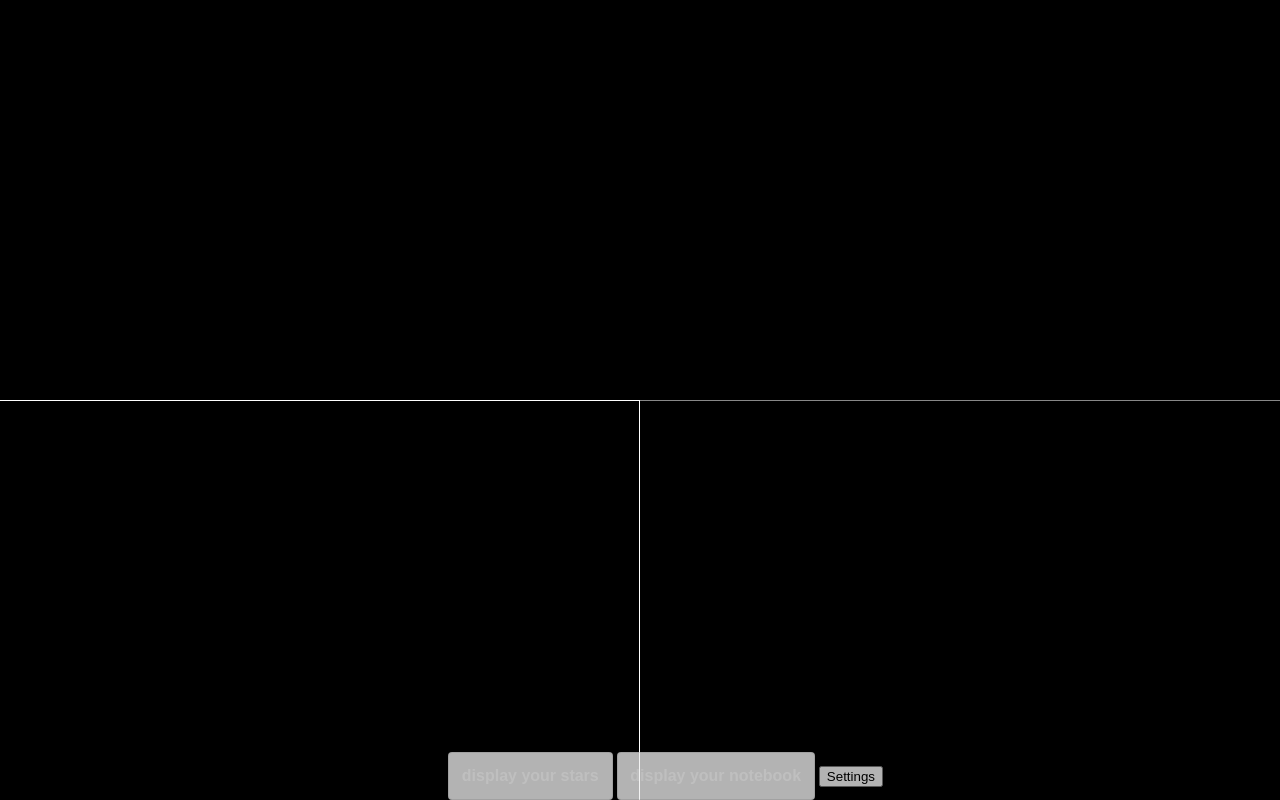
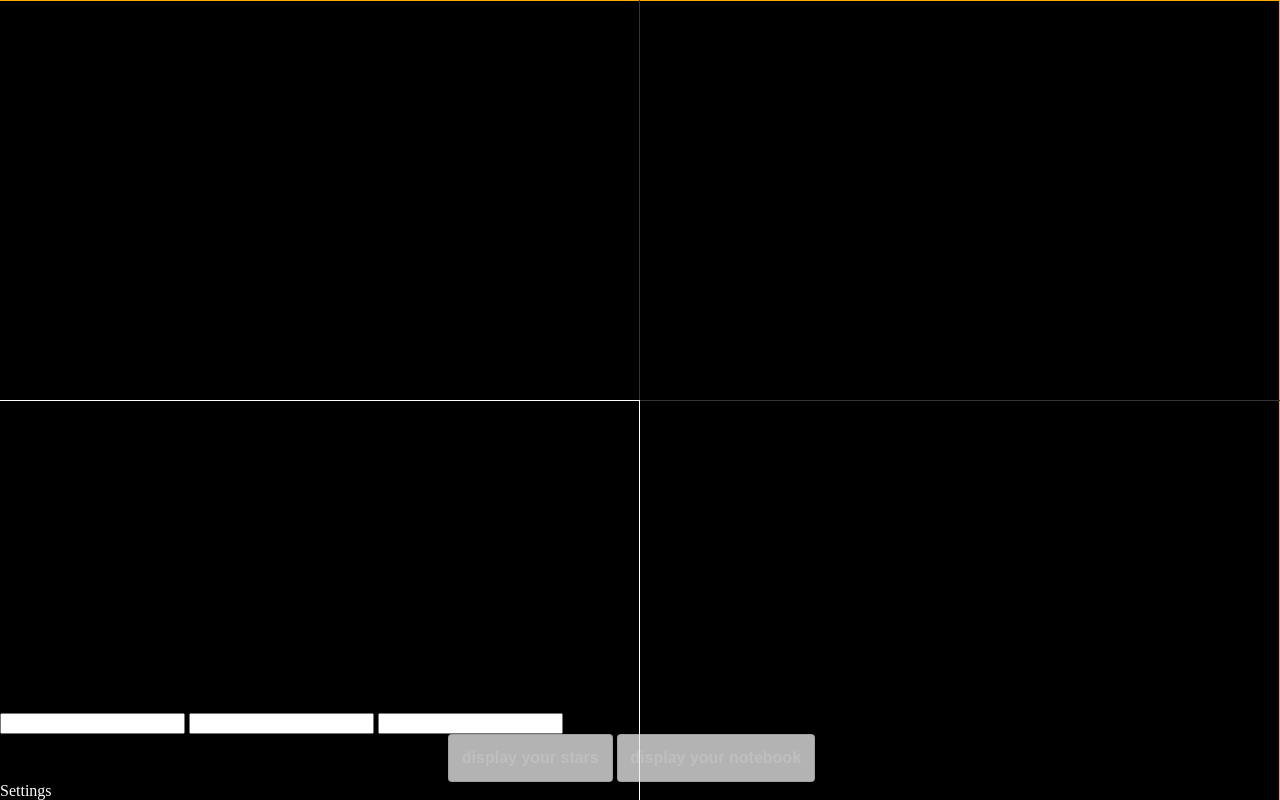
Before and after one commit to MaryGaney/oneGoodThing, a website built with Vite: page onegoodthing/index.html in a window 1280 px wide. Built offline with nearby package versions, Linux system fonts and the light colour scheme.

Commit message:
added galaxy view and started settings button

```diff
--- a/onegoodthing/index.html
+++ b/onegoodthing/index.html
@@ -11,13 +11,28 @@
     <div id="app">
       <canvas id="bg"></canvas>
         <div id="main">
+          <div class="goals">
+            <input type="text">
+            <input type="text" id="yellowNumber" name="yellowNumber">
+            <input type="text" id="greenNumber">
+          </div>
           <div class="buttons">
             <button id="displayStars">display your stars</button>
             <button id="displayNotebook">display your notebook</button>
-            <button id="settings">Settings</button>
+
+          </div>
+          <div class="popup" onclick="popUp()" style="color:white">Settings
+            <span class="popuptext" id="myPopup">Popup text...</span>
           </div>
         </div>
     </div>
     <script type="module" src="/main.jsx"></script>
+    <script>
+      function popUp() {
+        var popup = document.getElementById("myPopup");
+        console.log("this stupid button is working now");
+        popup.classList.toggle("show");
+      }
+    </script>
   </body>
 </html>
--- a/onegoodthing/main.jsx
+++ b/onegoodthing/main.jsx
@@ -20,34 +20,46 @@ import { GLTFLoader } from 'three/addons/loaders/GLTFLoader.js';
   }
 }//end of reset calendar*/
 
+//create the scene (background that holds everything)
 const scene = new THREE.Scene();
 
+//create the camera
 const camera = new THREE.PerspectiveCamera(75, window.innerWidth/window.innerHeight);
 
+//create the renderer
 const renderer = new THREE.WebGL1Renderer({
   canvas: document.querySelector('#bg'),
 
 });
 
+//renderer automatically adjusts to device window
 renderer.setPixelRatio( window.devicePixelRatio );
 renderer.setSize( window.innerWidth, window.innerHeight );
 
 //camera.lookAt(-1.2,0,-1);
 
+//add the background that holds everything and the camera
 renderer.render( scene, camera );
 
+//create lighting
 const pointLight = new THREE.PointLight(0xffffff, 2);
+const ambientLight = new THREE.AmbientLight(0xffffff);
 //pointLight.position.set(2.5,4,-1);
 //pointLight.castShadow = true;
 
-
-const ambientLight = new THREE.AmbientLight(0xffffff);
+//add the lights to the scene
 scene.add(pointLight, ambientLight);
 
+//adds a box to show where the camera is
+const helper = new THREE.CameraHelper( camera );
+scene.add( helper );
+
+//adds a box to show where the light is and adds the grid
 const lightHelper = new THREE.PointLightHelper(pointLight);
 const gridHelper = new THREE.GridHelper(200,50);
 scene.add(lightHelper, gridHelper);
 
+//allows for movement in the scene
 const controls = new OrbitControls(camera, renderer.domElement);
 
 /*
@@ -90,18 +102,20 @@ loader.load( 'fonts/helvetiker_regular.typeface.json', function ( helvetiker ) {
 } );
 */
 
+//takes in a start number and counts from the starting number to the ending number
+//adding all of the numbers from the start number to the end number in the array
 function countdown(startNumber, endNumber){
   let newArray = [];
   for(let count = startNumber; count <= endNumber; count++){
       let numberSend = count;
-      //console.log(numberSend);
-      //console.log(count);
       newArray.push(numberSend)
-      //return numberSend;
   }
   return newArray;
 }
 
+//returns an array full of however many amount of the wanted number (repeats)
+//this is to help with calendar view so that the x and z will stay the same but
+//the y will change
 function returnZero(wantNumber, repeats){
   let newArray = [];
   for(let count = 0; count <= repeats; count++){
@@ -113,19 +127,20 @@ function returnZero(wantNumber, repeats){
 
 
 //JUST FYI THIS FUNCTION IS NOT DONE DO. NOT. CALL. IT.
-
+//count is the number of times this function has gone through
 let count = 0;
-
-function addStar(){
+/*
+function addStarOrdered(){
 
   const Months = ["Jan", "Feb", "Mar", "Apr", "May", "Jun", "Jul", "Aug", "Sept", "Oct", "Nov", "Dec"];
   const geometry = new THREE.SphereGeometry(0.25,27,27);
   const material = new THREE.MeshStandardMaterial( { color: 0xffffff} );
-  /*
+
   let monthStarArrayOriginal = [];
   function createMonthStar(monthStarArray){
     for(let monthName = 0; monthName < Months.length; monthName++){
       Months[monthName] = new THREE.Mesh(geometry, material);
+
       monthStarArray.push(Months[monthName]);
     }
     console.log(monthStarArray);
@@ -154,16 +169,14 @@ function createArrays(starNumberArray){
   const[toThirty] = Array(1).fill().map(() => countdown( -4,26));
   const[toTwentyNine] = Array(1).fill().map(() => countdown( -4,24));
 
-
   createMonthStar(monthStarArrayOriginal);
   createArrays(starNumberArrayOriginal);
+
+  const[toThirtyOne] = Array(1).fill().map(() => countdown(-4,27));
 
   for(let combineAll = 0; combineAll < 13; combineAll++){
     monthStarArrayOriginal[combineAll].position.set(starNumberArrayOriginal[combineAll], toThirtyOne[combineAll], starNumberArrayOriginal[combineAll]);
   }
-
-*/
-
 
   const starJan = new THREE.Mesh(geometry, material);
 
@@ -171,8 +184,6 @@ function createArrays(starNumberArray){
 
   const[zeros] = Array(1).fill().map(() => returnZero(0,31));
 
-
-  const[toThirtyOne] = Array(1).fill().map(() => countdown(-4,27));
 
   starJan.position.set(zeros[count],toThirtyOne[count],zeros[count]);
   /*
@@ -188,8 +199,9 @@ function createArrays(starNumberArray){
   starNov.position.set(tens[count], toThirty[count], zeros[count]);
   starDec.position.set(elevens[count], toThirtyOne[count], zeros[count]);
   */
+ /*
   scene.add(starJan);
-  /*
+
   scene.add(starFeb);
   scene.add(starMar);
   scene.add(starApr);
@@ -202,25 +214,95 @@ function createArrays(starNumberArray){
   scene.add(starNov);
   scene.add(starDec);
   */
- count++;
+/*
+
+
+}
+*/
+
+//this is the number of days in each month - 1 (to account for 0)
+//eventually I'll just the date and time automatically, but I wanted to wait and see if the actual function
+//worked first
+const Months = [[0,1,2,3,4,5,6,7,8,9,10,11,12,13,14,15,16,17,18,19,20,21,22,23,24,25,26,27,28,29,30],
+[0,1,2,3,4,5,6,7,8,9,10,11,12,13,14,15,16,17,18,19,20,21,22,23,24,25,26,27],
+[0,1,2,3,4,5,6,7,8,9,10,11,12,13,14,15,16,17,18,19,20,21,22,23,24,25,26,27,28,29,30],
+[0,1,2,3,4,5,6,7,8,9,10,11,12,13,14,15,16,17,18,19,20,21,22,23,24,25,26,27,28,29],
+[0,1,2,3,4,5,6,7,8,9,10,11,12,13,14,15,16,17,18,19,20,21,22,23,24,25,26,27,28,29,30],
+[0,1,2,3,4,5,6,7,8,9,10,11,12,13,14,15,16,17,18,19,20,21,22,23,24,25,26,27,28,29],
+[0,1,2,3,4,5,6,7,8,9,10,11,12,13,14,15,16,17,18,19,20,21,22,23,24,25,26,27,28,29],
+[0,1,2,3,4,5,6,7,8,9,10,11,12,13,14,15,16,17,18,19,20,21,22,23,24,25,26,27,28,29,30],
+[0,1,2,3,4,5,6,7,8,9,10,11,12,13,14,15,16,17,18,19,20,21,22,23,24,25,26,27,28,29],
+[0,1,2,3,4,5,6,7,8,9,10,11,12,13,14,15,16,17,18,19,20,21,22,23,24,25,26,27,28,29,30],
+[0,1,2,3,4,5,6,7,8,9,10,11,12,13,14,15,16,17,18,19,20,21,22,23,24,25,26,27,28,29],
+[0,1,2,3,4,5,6,7,8,9,10,11,12,13,14,15,16,17,18,19,20,21,22,23,24,25,26,27,28,29,30]
+];
+
+//this adds the dimensions and color for each star
+const geometry = new THREE.SphereGeometry(0.25,27,27);
+const material = new THREE.MeshStandardMaterial( { color: 0xffffff} );
+
+//this is the array of stars that need to be added to the scene
+let monthStarArrayOriginal = [];
+
+function createMonthStar(monthStarArray){
+  for(let monthName = 0; monthName < Months.length; monthName++){
+    console.log("does this even repeat??");
+    for(let monthDayNumber = 0; monthDayNumber < Months[monthName].length; monthDayNumber++){
+      Months[monthName[monthDayNumber]] = new THREE.Mesh(geometry, material);
+
+      monthStarArray.push(Months[monthName[monthDayNumber]]);
+      console.log("see if this works");
+    }
+    console.log(monthStarArray);
+
+  }
+  return monthStarArray;
 }
 
-function clearTheStage(){
-  location.reload();
+createMonthStar(monthStarArrayOriginal);
+
+//starGalaxyCount counts the number of times the galaxy display is used
+let starGalaxyCount = 0;
+function addStarGalaxy(arrayOfMonths){
+  //console.log("we got through");
+
+  const[x, y, z] = Array(3).fill().map(() => THREE.MathUtils.randFloatSpread(100));
+  //arrayOfMonths[starGalaxyCount].position.set(THREE.MathUtils.randFloatSpread(100),THREE.MathUtils.randFloatSpread(100),THREE.MathUtils.randFloatSpread(100));
+  arrayOfMonths[starGalaxyCount].position.set(x,y,z);
+    //console.log("this part is working");
+    scene.add(arrayOfMonths[starGalaxyCount]);
+  starGalaxyCount++;
 }
 
-function populateStars(){
+//this function moves the camera and adds the stars to the scene in an array of 12 for the 12 months
+//this handles the galaxy order
+function populateStarsGalaxy(){
   camera.position.setZ(-40);
   camera.position.setY(20);
   camera.position.setX(3);
   camera.lookAt(-2,1,1);
   console.log("it's working");
-  let allTheStars = Array(31).fill().forEach(addStar);
+  for(let x = 0; x < monthStarArrayOriginal.length; x++){
+    Array(12).fill(addStarGalaxy(monthStarArrayOriginal));
   }
+}
+
+//this function moves the camera and adds the stars to the scene in an array of 12 for the 12 months
+//this handles the calendar order
+/*function populateStarsOrdered(){
+  camera.position.setZ(-40);
+  camera.position.setY(20);
+  camera.position.setX(3);
+  camera.lookAt(-2,1,1);
+  console.log("it's working");
+  let allTheStars = Array(12).fill().forEach(addStarOrdered);
+}
+*/
+
+//this function moves the camera, moves the light, and adds a new loader which will add the notebook
 
 function loadNotebook(){
 
-  allTheStars.dispose();
 
   const loader = new GLTFLoader();
   pointLight.position.set(2.5,4,-1);
@@ -231,7 +313,6 @@ function loadNotebook(){
   camera.lookAt(0,0,0);
 
   loader.load( 'book.glb', function ( bookLayout) {
-
     scene.add( bookLayout.scene );
 
 
@@ -241,11 +322,12 @@ function loadNotebook(){
   });
 }
 
+//these are the two variables for the "display my stars" and "display my notebook" button
 const starButton = document.getElementById("displayStars");
 const notebookButton = document.getElementById("displayNotebook");
 
-
-starButton.addEventListener('click', populateStars);
+//when the buttons are clicked they run their specific functions that load in the stars or notebook
+starButton.addEventListener('click', populateStarsGalaxy);
 notebookButton.addEventListener('click', loadNotebook);
 
 
@@ -257,7 +339,7 @@ notebookButton.addEventListener('click', loadNotebook);
 //const spaceTexture = new THREE.TextureLoader().load('space.jpg');
 //scene.background = spaceTexture;
 
-
+//this function runs the scene
 function animate() {
   requestAnimationFrame( animate );
 
--- a/onegoodthing/style.css
+++ b/onegoodthing/style.css
@@ -1,6 +1,5 @@
 #bg{
   position: fixed;
-
   top: 0;
   left: 0;
   z-index:-1;
@@ -16,6 +15,55 @@
   right:0;
 }
 
+.popup {
+  position: relative;
+  display: inline-block;
+  cursor: pointer;
+  top:0;
+  left:0;
+}
+/* The actual popup (appears on top) */
+.popup .popuptext {
+  visibility: hidden;
+  width: 160px;
+  color: #fff;
+  text-align: center;
+  border-radius: 6px;
+  padding: 8px 0;
+  position: absolute;
+  z-index: 1;
+  bottom: 125%;
+  left: 50%;
+  margin-left: -80px;
+}
+/* Popup arrow */
+.popup .popuptext::after {
+  content: "";
+  position: absolute;
+  top: 100%;
+  left: 50%;
+  margin-left: -5px;
+  border-width: 5px;
+  border-style: solid;
+  border-color: #555 transparent transparent transparent;
+}
+/* Toggle this class when clicking on the popup container (hide and show the popup) */
+.popup .show {
+  visibility: visible;
+  -webkit-animation: fadeIn 1s;
+  animation: fadeIn 1s
+}
+
+/* Add animation (fade in the popup) */
+@-webkit-keyframes fadeIn {
+  from {opacity: 0;}
+  to {opacity: 1;}
+}
+
+@keyframes fadeIn {
+  from {opacity: 0;}
+  to {opacity:1 ;}
+}
 /* the main index page*/
 .buttons{
   opacity: 75%;
```
Lines whose indentation alone changed are shown as unchanged.
